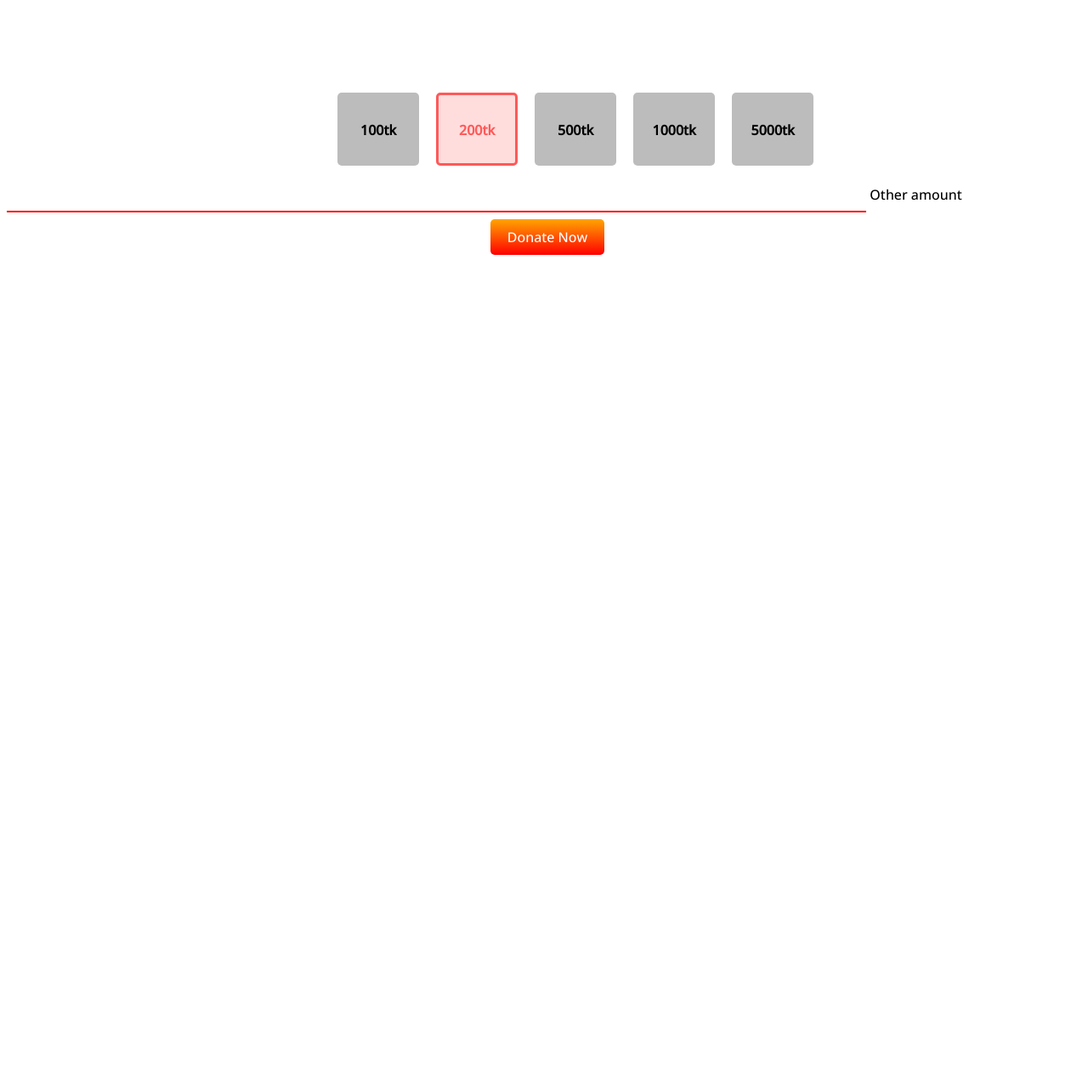
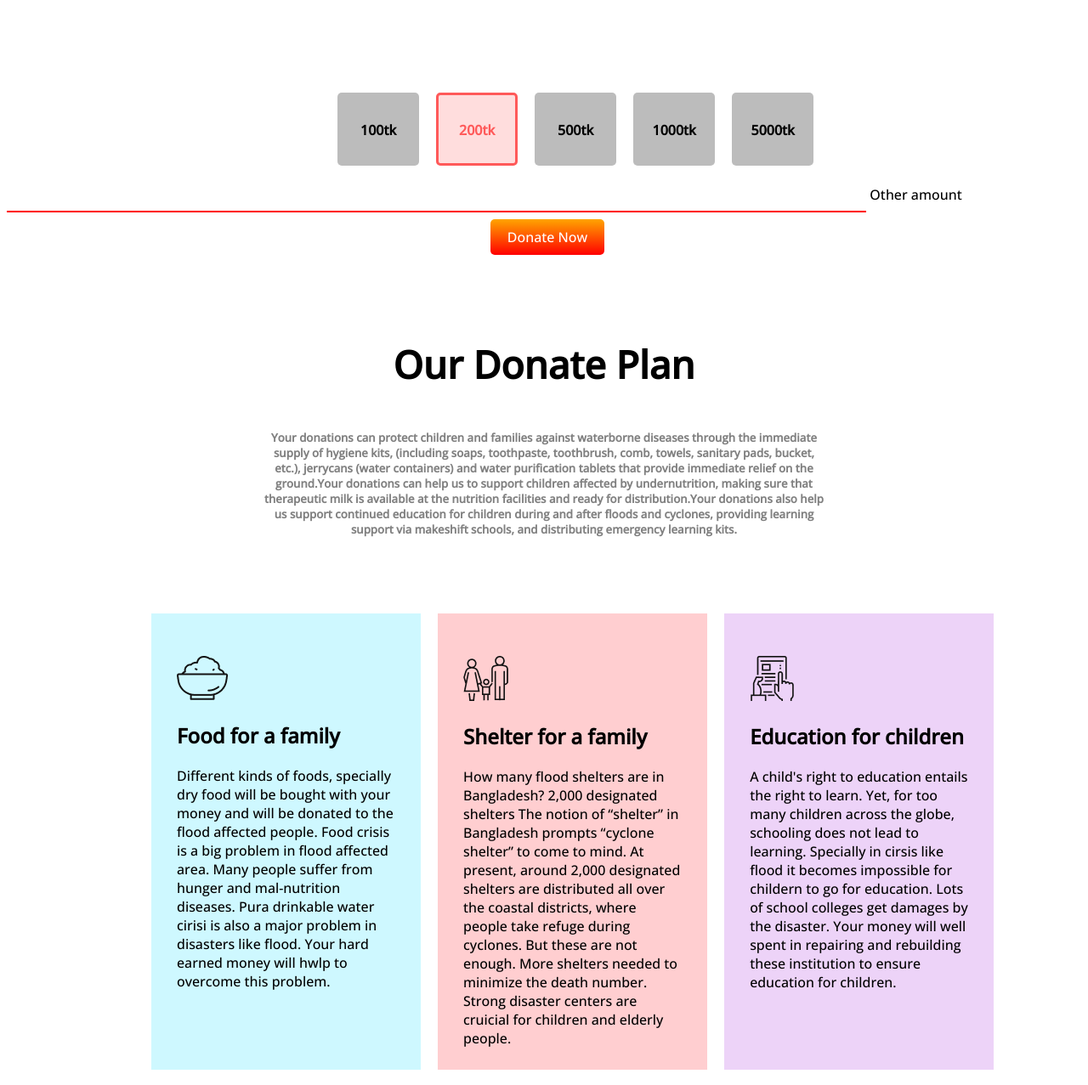
Before and after one commit to JubaStriker/Donate-today, a plain HTML site: page donate-today-main/index.html in a window 1280 px wide. Shown: the part 969-2246 px from the top of the page at 85% size. Before the commit the page ends 1269 px from the top, so only its background shows below. Drawn offline with nearby package versions, Linux system fonts and the light colour scheme.

Commit message:
mid part

```diff
--- a/donate-today-main/index.html
+++ b/donate-today-main/index.html
@@ -35,7 +35,7 @@
         to lead a more active and independent life as well as distribute winter blankets to the poorest of communities
         and also empower young women with sewing machines to help them become economically independent.
     </h2>
-    <div class="flexible-content">
+    <div class="flexible-content1">
         <div class="box1">100tk</div>
         <div class="box2">200tk</div>
         <div class="box1">500tk</div>
@@ -51,6 +51,49 @@
         <a class="donate-button1" target="_blank" href="https://www.muslimgiving.org/sylhetaid">Donate Now</a>
     </section>
 
+    <section>
+        <h1 class="body-head"> Our Donate Plan</h1>
+        <h2 class="body-subhead">Your donations can protect children and families against waterborne diseases through
+            the immediate supply of hygiene kits, (including soaps, toothpaste, toothbrush, comb, towels, sanitary pads,
+            bucket, etc.), jerrycans (water containers) and water purification tablets that provide immediate relief on
+            the ground.Your donations can help us to support children affected by undernutrition, making sure that
+            therapeutic milk is available at the nutrition facilities and ready for distribution.Your donations also
+            help us support continued education for children during and after floods and cyclones, providing learning
+            support via makeshift schools, and distributing emergency learning kits.</h2>
+    </section>
+
+    <section>
+        <div class="flexible-content2">
+            <div class="donate-plan bg-color1">
+                <img src="icons/food.png">
+                <h1>Food for a family</h1>
+                <p>Different kinds of foods, specially dry food will be bought with your money and will be donated to
+                    the flood affected people. Food crisis is a big problem in flood affected area. Many people suffer
+                    from hunger and mal-nutrition diseases. Pura drinkable water cirisi is also a major problem in
+                    disasters like flood. Your hard earned money will hwlp to overcome this problem.</p>
+            </div>
+            <div class="donate-plan bg-color2">
+                <img src="icons/shelter.png">
+                <h1>Shelter for a family</h1>
+                <p>How many flood shelters are in Bangladesh?
+                    2,000 designated shelters
+                    The notion of “shelter” in Bangladesh prompts “cyclone shelter” to come to mind. At present, around
+                    2,000 designated shelters are distributed all over the coastal districts, where people take refuge
+                    during cyclones. But these are not enough. More shelters needed to minimize the death number. Strong
+                    disaster centers are cruicial for children and elderly people. </p>
+            </div>
+            <div class="donate-plan bg-color3">
+                <img src="icons/Frame-1.png">
+                <h1>Education for children</h1>
+                <p>A child's right to education entails the right to learn. Yet, for too many children across the globe,
+                    schooling does not lead to learning. Specially in cirsis like flood it becomes impossible for
+                    childern to go for education. Lots of school colleges get damages by the disaster. Your money will
+                    well spent in repairing and rebuilding these institution to ensure education for children.</p>
+            </div>
+        </div>
+
+    </section>
+
 </body>
 
 </html>
--- a/donate-today-main/style.css
+++ b/donate-today-main/style.css
@@ -53,7 +53,7 @@ body {
 
 }
 
-.flexible-content {
+.flexible-content1 {
     display: flex;
     padding-left: 30%;
     padding-top: 100px;
@@ -102,3 +102,36 @@ input[type="text"] {
     top: 10px;
     left: 45%
 }
+
+.flexible-content2 {
+    display: flex;
+    width: 80%;
+    padding-left: 160px;
+    padding-right: 20px;
+    margin-top: 80px;
+}
+
+.donate-plan {
+    width: 800px;
+    padding-top: 50px;
+    padding-left: 30px;
+    padding-bottom: 10px;
+    padding-right: 30px;
+    margin-left: 10px;
+    margin-right: 10px;
+    margin-bottom: 10px;
+}
+
+
+.bg-color1 {
+    background-color: rgba(0, 217, 255, 0.192);
+}
+
+
+.bg-color2 {
+    background-color: rgba(255, 0, 13, 0.192);
+}
+
+.bg-color3 {
+    background-color: rgba(148, 0, 211, 0.171);
+}
```
